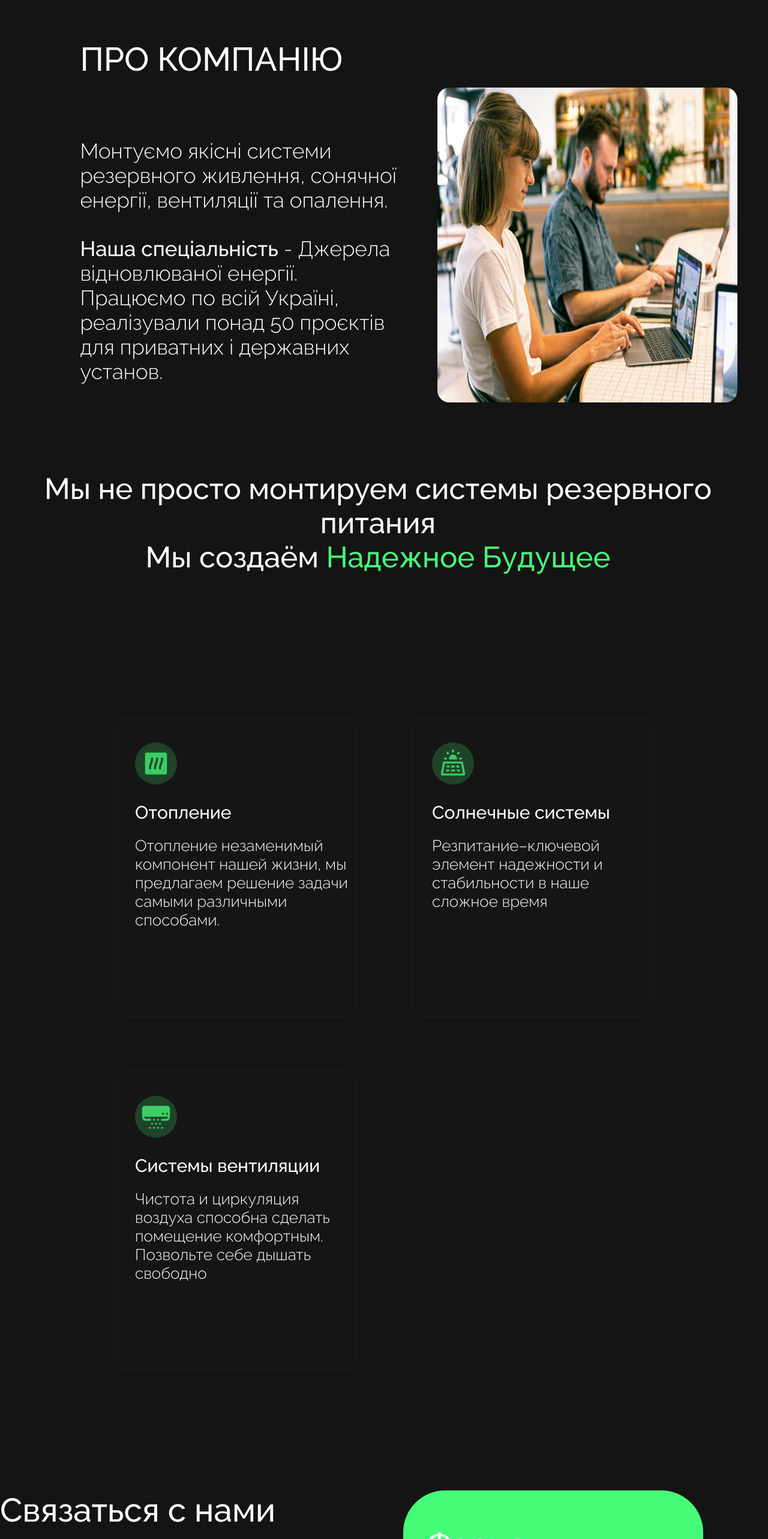
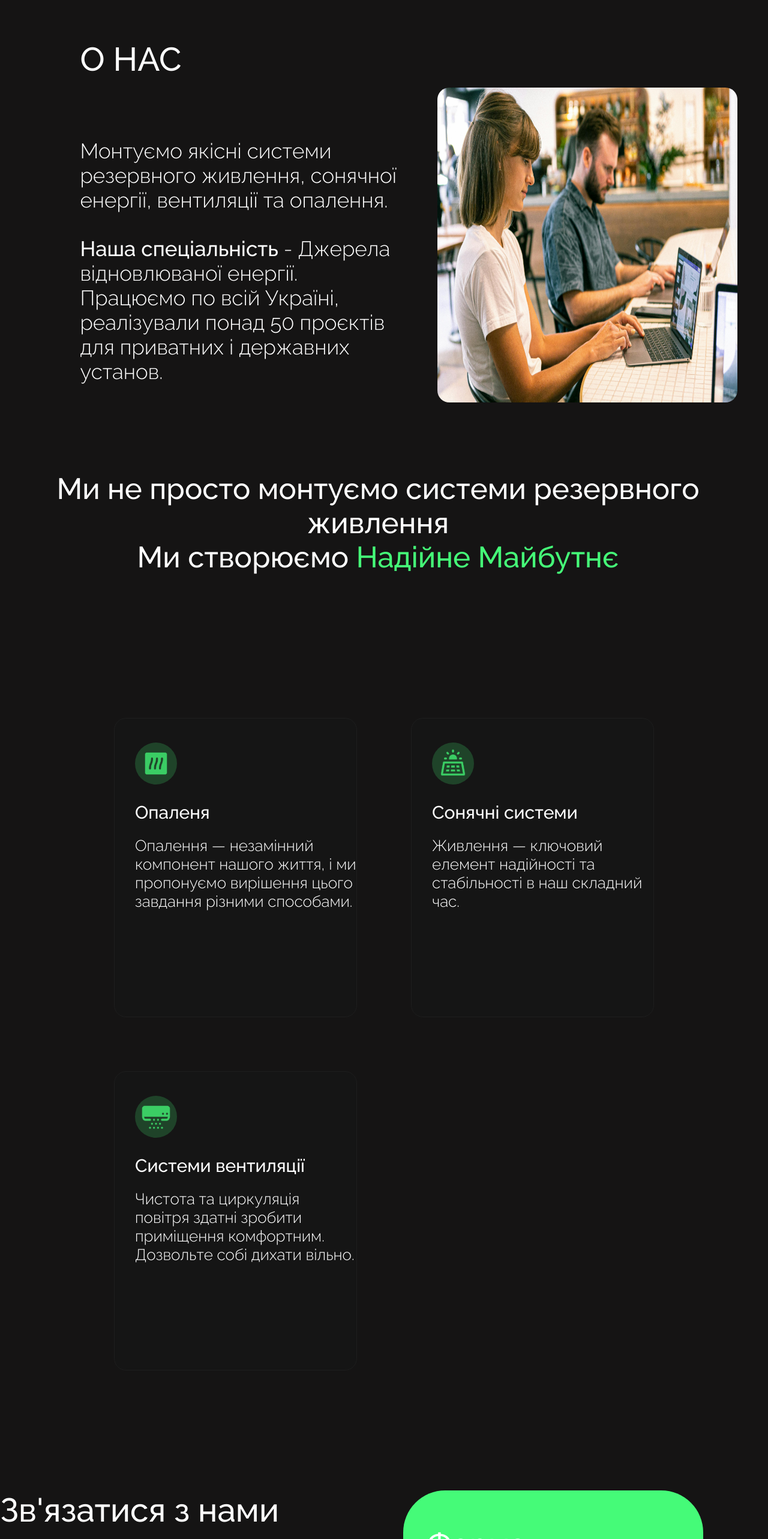
Before and after one commit to Romeean/green_mode_site_2.0, a React (Create React App) app: page / in a window 1280 px wide. Shown: the part 854-3420 px from the top of the page at 60% size. Built offline with nearby package versions, Linux system fonts and the light colour scheme.

Commit message:
Translated_app

```diff
--- a/package.json
+++ b/package.json
@@ -8,10 +8,12 @@
     "@testing-library/jest-dom": "^5.17.0",
     "@testing-library/react": "^13.4.0",
     "@testing-library/user-event": "^13.5.0",
+    "blurhash": "^2.0.5",
     "express": "^4.21.1",
     "mongoose": "^8.8.0",
     "postcss": "^8.4.47",
     "react": "^18.3.1",
+    "react-blurhash": "^0.3.0",
     "react-dom": "^18.3.1",
     "react-hook-form": "^7.53.1",
     "react-scripts": "^5.0.1",
--- a/src/AboutUs.js
+++ b/src/AboutUs.js
@@ -1,4 +1,5 @@
 import React from "react";
+import { Blurhash } from "react-blurhash";
 import './AboutUs.css';
 import AboutUsPhoto from './images/worker.jpg';
 import photobg from './images/construction.svg'
@@ -7,7 +8,7 @@ export default function AboutUs() {
   return (
     <div className="about_us_section" id='aboutUsPage'>
       <div className="text_section">
-        <h1 className="title_of_about_us">Про компанію</h1>
+        <h1 className="title_of_about_us">О нас</h1>
         <p className="subtitle_of_about_us">
         Монтуємо якісні системи резервного живлення, сонячної енергії, вентиляції та опалення.
         </p>
--- a/src/ContactUs.js
+++ b/src/ContactUs.js
@@ -21,29 +21,29 @@ export default function ContactUs() {
 
       const result = await response.json();
       if (result.success) {
-        setNotificationMessage("Ваше сообщение успешно отправлено!", setTimeout=3000);
+        setNotificationMessage("Ваше повідомлення успішно надіслано!", setTimeout=3000);
         reset(); // Сбрасываем форму после успешной отправки
       } else {
-        setNotificationMessage("Произошла ошибка при отправке сообщения.", setTimeout='3000');
+        setNotificationMessage("Сталася помилка під час надсилання повідомлення.", setTimeout='3000');
       }
     } catch (error) {
-      setNotificationMessage("Произошла ошибка при отправке. Попробуйте позже.", setTimeout='3000');
+      setNotificationMessage("Сталася помилка під час надсилання. Спробуйте пізніше..", setTimeout='3000');
     }
   };
 
   return (
     <div className="ContactUs">
       <div className="text_block_contact_us">
-        <h2 className="title_main">Связаться с нами</h2>
+        <h2 className="title_main">Зв'язатися з нами</h2>
         <p className="description_text">
-          Отправьте сообщение на email или заполните форму, чтобы мы узнали, как мы можем решить вашу проблему.
+          Надішліть повідомлення на email або заповніть форму, щоб ми дізналися, як можемо вирішити вашу проблему.
         </p>
         <p className="description_gmail">greenmodecompany@gmail.com</p>
         <p className="description_phone_number">
           Менеджер: <span className="number_of_telephone">+380 68 889 3445</span>
         </p>
         <p className="description_phone_number">
-          Инженер: <span className="number_of_telephone">+380 97 364 9765</span>
+          Інженер: <span className="number_of_telephone">+380 97 364 9765</span>
         </p>
       </div>
       <div className="background_of_form">
@@ -52,25 +52,25 @@ export default function ContactUs() {
           <input
             name="name"
             className="name_input"
-            placeholder="Имя"
+            placeholder="Им'я"
             maxLength="20"
             autoComplete="off"
-            {...register("name", { required: "Имя обязательно" })}
+            {...register("name", { required: "Им'я обов'язково" })}
           />
           {errors.name && <p className="error_message">{errors.name.message}</p>}
 
           <input
             name="phoneNumber"
             className="phonenumber_input"
-            placeholder="Номер телефона"
+            placeholder="Номер телефону"
             maxLength="12"
             autoComplete="off"
             onInput={(e) => e.target.value = e.target.value.replace(/\D/g, "")}
             {...register("phoneNumber", {
-              required: "Номер телефона обязателен",
+              required: "Номер телефону обов'язковий",
               pattern: {
                 value: /^[0-9, -]+$/,
-                message: "Только цифры допустимы"
+                message: "Лише цифри дозволенні"
               }
             })}
           />
@@ -79,13 +79,13 @@ export default function ContactUs() {
           <textarea
             name="problem"
             className="problem_input"
-            placeholder="Какую проблему вы хотите решить?"
+            placeholder="Яку проблему ви хочете вирішити?"
             maxLength="250"
-            {...register("problem", { required: "Поле обязательно для заполнения" })}
+            {...register("problem", { required: "Поле обов’язкове для заповнення" })}
           ></textarea>
           {errors.problem && <p className="error_message">{errors.problem.message}</p>}
 
-          <button type="submit" className="button_form">Отправить заявку</button>
+          <button type="submit" className="button_form">Відправити заявку</button>
         </form>
         {notificationMessage && (
           <div className="notification">{notificationMessage}</div>
--- a/src/Footer.js
+++ b/src/Footer.js
@@ -13,19 +13,19 @@ export default function Footer(){
     <footer className="footer">
       <div className="footer_block">
         <div className="footer_column">
-          <span className="text_title_footer">Подробнее о нас</span>
-          <a href="#mainPage" className="text_title_link">Главная</a>
-          <a href="#aboutUsPage" className="text_title_link">О компании</a>
-          <a href="#servicesPage" className="text_title_link">Услуги</a>
-          <a href="#contactUsPage" className="text_title_link">Контакты</a>
+          <span className="text_title_footer">Детальніше про нас</span>
+          <a href="#mainPage" className="text_title_link">Головна</a>
+          <a href="#aboutUsPage" className="text_title_link">О нас</a>
+          <a href="#servicesPage" className="text_title_link">Послуги</a>
+          <a href="#contactUsPage" className="text_title_link">Контакти</a>
         </div>
         <div className="footer_column">
-          <span className="text_title_footer">Наше местоположение</span>
-          <p className="text_title_link">ул. Независимой Украины, 47/7, помещение 9</p>
-          <a className="text_title_link" target="_blank" href="https://www.google.com/maps/place/47%2F7,+%D1%83%D0%BB.+%D0%9D%D0%B5%D0%B7%D0%B0%D0%B2%D0%B8%D1%81%D0%B8%D0%BC%D0%BE%D0%B9+%D0%A3%D0%BA%D1%80%D0%B0%D0%B8%D0%BD%D1%8B,+47,+%D0%97%D0%B0%D0%BF%D0%BE%D1%80%D0%BE%D0%B6%D1%8C%D0%B5,+%D0%97%D0%B0%D0%BF%D0%BE%D1%80%D0%BE%D0%B6%D1%81%D0%BA%D0%B0%D1%8F+%D0%BE%D0%B1%D0%BB%D0%B0%D1%81%D1%82%D1%8C,+69000/@47.8499772,35.1239557,19z/data=!3m1!4b1!4m6!3m5!1s0x40dc672f6b07d001:0xcbe8b706659419c!8m2!3d47.8499763!4d35.1251748!16s%2Fg%2F1x5qr9q0?entry=ttu&g_ep=EgoyMDI0MTAyOS4wIKXMDSoASAFQAw%3D%3D">Найти на карте 🔍</a>
+          <span className="text_title_footer">Наше місце розташування</span>
+          <p className="text_title_link">вул. Незалежної України, 47/7, приміщення 9</p>
+          <a className="text_title_link" target="_blank" href="https://www.google.com/maps/place/47%2F7,+%D1%83%D0%BB.+%D0%9D%D0%B5%D0%B7%D0%B0%D0%B2%D0%B8%D1%81%D0%B8%D0%BC%D0%BE%D0%B9+%D0%A3%D0%BA%D1%80%D0%B0%D0%B8%D0%BD%D1%8B,+47,+%D0%97%D0%B0%D0%BF%D0%BE%D1%80%D0%BE%D0%B6%D1%8C%D0%B5,+%D0%97%D0%B0%D0%BF%D0%BE%D1%80%D0%BE%D0%B6%D1%81%D0%BA%D0%B0%D1%8F+%D0%BE%D0%B1%D0%BB%D0%B0%D1%81%D1%82%D1%8C,+69000/@47.8499772,35.1239557,19z/data=!3m1!4b1!4m6!3m5!1s0x40dc672f6b07d001:0xcbe8b706659419c!8m2!3d47.8499763!4d35.1251748!16s%2Fg%2F1x5qr9q0?entry=ttu&g_ep=EgoyMDI0MTAyOS4wIKXMDSoASAFQAw%3D%3D">Знайти на мапі 🔍</a>
         </div>
         <div className="footer_column">
-          <span className="text_title_footer">Социальные сети</span>
+          <span className="text_title_footer">Соціальні мережі</span>
           <div className="icons_column">
             <a href="https://t.me/greenmodecompany" target="_blank" >
               <img className="icon_footer" src={telegram} alt="there should be an icon"></img>
--- a/src/Header.js
+++ b/src/Header.js
@@ -59,7 +59,7 @@ export default function Header() {
           <div style={columnStyle} className="text_column">
             <ul>
               <li className="text_burger_nav"><a href="#mainPage" >Головна</a></li>
-              <li className="text_burger_nav"><a href="#aboutUsPage" >Про компанію</a></li>
+              <li className="text_burger_nav"><a href="#aboutUsPage" >О нас</a></li>
               <li className="text_burger_nav"><a href="#servicesPage" >Послуги</a></li>
               <li className="text_burger_nav"><a href="#contactUsPage" >Контакти</a></li>
             </ul>
--- a/src/Services.css
+++ b/src/Services.css
@@ -202,7 +202,7 @@
 }
   .background_of_priorities{
     width: 305px;
-    height: 399px;
+    height: 420px;
 }
   .text_subtitle_of_priorities{
     font-size: 26px;
--- a/src/Services.js
+++ b/src/Services.js
@@ -8,30 +8,30 @@ export default function Services(){
   return(
       <div className="services" id="servicesPage" >
         <div className="text_block">
-          <h2 className="title_services" >Мы не просто монтируем системы резервного питания</h2>
-          <h2 className="title_services">Мы создаём <span  className="green_title_services">Надежное Будущее</span></h2>
+          <h2 className="title_services" >Ми не просто монтуємо системи резервного живлення</h2>
+          <h2 className="title_services">Ми створюємо <span  className="green_title_services">Надійне Майбутнє</span></h2>
         </div>
         <div className="container_of_priorities" >
           <div className="background_of_priorities">
             <div className="icon_of_priorities">
               <img loading="lazy" className="icon_image" src={icon_heating} alt='notfound'></img>
-              <h2 className="text_title_of_priorities">Отопление</h2>
-              <p className="text_subtitle_of_priorities">Отопление незаменимый компонент нашей жизни, мы предлагаем решение задачи самыми различными способами.</p>
+              <h2 className="text_title_of_priorities">Опаленя</h2>
+              <p className="text_subtitle_of_priorities">Опалення — незамінний компонент нашого життя, і ми пропонуємо вирішення цього завдання різними способами.</p>
             </div>
           </div>
           <div className="background_of_priorities" >
             <div className="icon_of_priorities">
               <img loading="lazy" className="icon_image" src={icon_solarsystem} alt='notfound'></img>
-              <h2 className="text_title_of_priorities">Солнечные системы</h2>
-              <p className="text_subtitle_of_priorities">Резпитание–ключевой элемент надежности и стабильности в наше сложное время</p>
+              <h2 className="text_title_of_priorities">Сонячні системи</h2>
+              <p className="text_subtitle_of_priorities">Живлення — ключовий елемент надійності та стабільності в наш складний час.</p>
             </div>
           </div>
           <div className="background_of_priorities">
             <div className="icon_of_priorities">
               <img loading="lazy" className="icon_image" src={icon_ventilation} alt='notfound'></img>
-              <h2 className="text_title_of_priorities">Системы вентиляции</h2>
-              <p className="text_subtitle_of_priorities">Чистота и циркуляция воздуха способна сделать помещение комфортным.
-              Позвольте себе дышать свободно</p>
+              <h2 className="text_title_of_priorities">Системи вентиляції</h2>
+              <p className="text_subtitle_of_priorities">Чистота та циркуляція повітря здатні зробити приміщення комфортним.
+              Дозвольте собі дихати вільно.</p>
 
             </div>
           </div>
```
Also changed, not shown: 1 other file (tests, documents, lock files or other folders).
